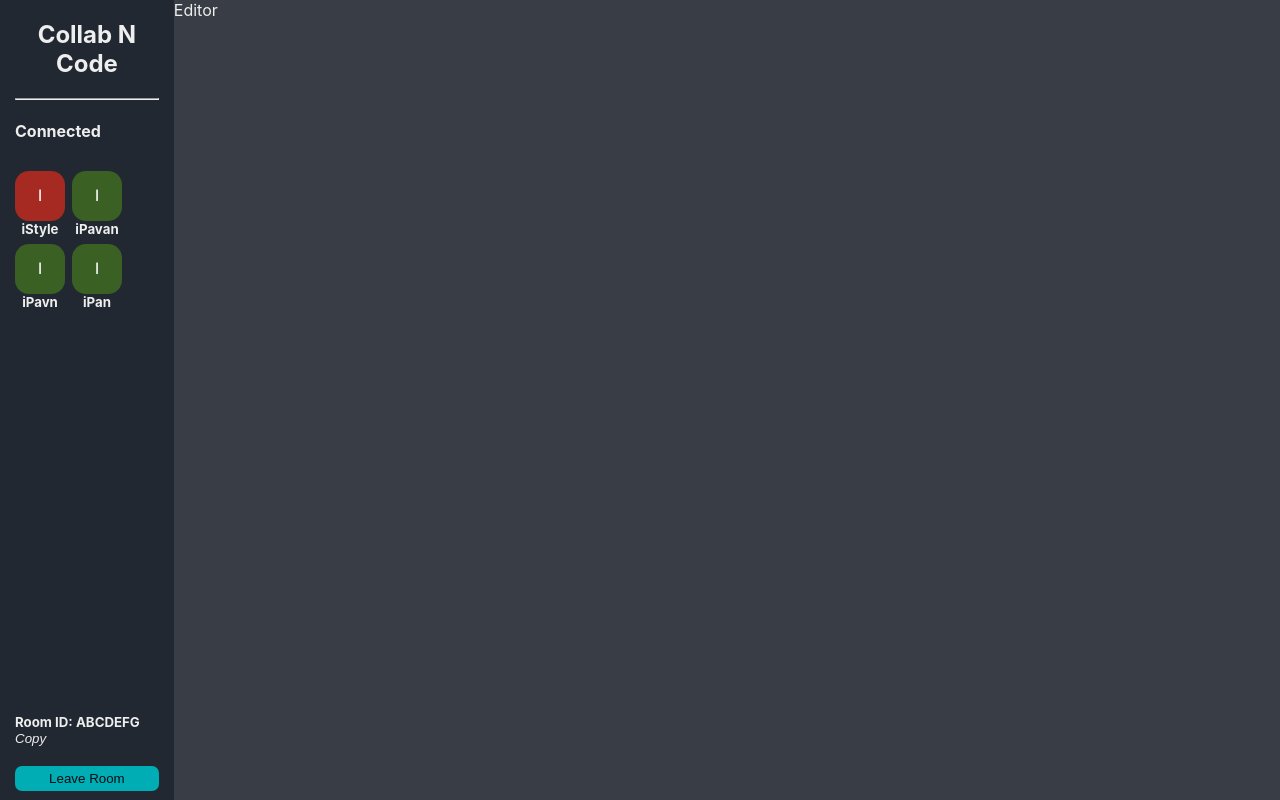
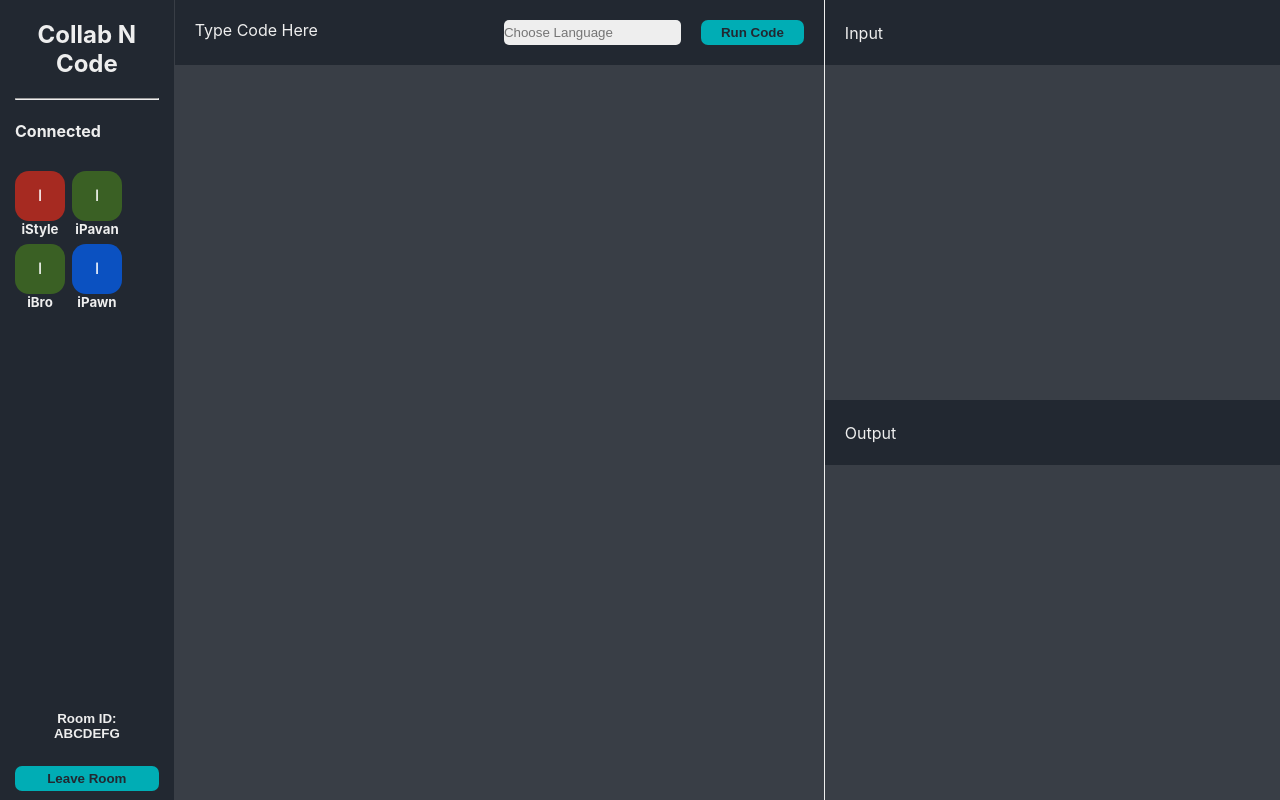
Before and after one commit to kpsr01/CollabNCode, a React (Create React App) app: page /editor/1 in a window 1280 px wide. Built offline with nearby package versions, Linux system fonts and the light colour scheme.

Commit message:
made changes to editor component. added place to type,input and output

```diff
--- a/package.json
+++ b/package.json
@@ -5,6 +5,8 @@
   "dependencies": {
     "@emotion/react": "^11.13.3",
     "@emotion/styled": "^11.13.0",
+    "@fortawesome/fontawesome-svg-core": "^6.6.0",
+    "@fortawesome/react-fontawesome": "^0.2.2",
     "@mui/icons-material": "^6.0.0",
     "@mui/material": "^6.0.0",
     "@testing-library/jest-dom": "^5.17.0",
--- a/src/pages/Editor/Editor.css
+++ b/src/pages/Editor/Editor.css
@@ -2,12 +2,6 @@
 {
   display: flex;
   height: 100vh;
-}
-
-.editor
-{
-  background-color: #393E46;
-  width: 100%;
 }
 
 .logo
@@ -20,6 +14,7 @@
   height: 100vh;
   width: 13%;
   padding: 0px 15px;
+  border-right: 1px solid #393E46;
 }
 
 .connectedlist
@@ -37,7 +32,8 @@
   border: none;
   color: #EEEEEE;
   margin: 0;
-  padding: 0;
+  font-weight: 700;
+  padding: 5px 10px;
   cursor: pointer;
 }
 
@@ -48,7 +44,8 @@
   border: none;
   border-radius: 7px;
   background-color: #00ADB5;
-  color: #040D12;
+  color: #222831;
+  font-weight: 700;
   cursor: pointer;
 }
 
@@ -66,3 +63,68 @@
   display: flex;
   flex-direction: column;
 }
+
+.editor
+{
+  background-color: #393E46;
+  width: 100%;
+  display: grid;
+  grid-template-columns: 1fr 0.7fr;
+}
+
+.typecode
+{
+  border-right: 1px solid #EEEEEE;
+}
+
+.input-output
+{
+  display: grid;
+  grid-template-rows: 1fr 1fr;
+  align-content: center;
+}
+
+.header
+{
+  background-color: #222831;
+  padding: 20px;
+}
+
+.editor-header
+{
+  display: flex;
+  justify-content: space-between;
+}
+
+.editor-header p
+{
+  margin: 0;
+}
+
+.input-p,.output-p
+{
+  margin: 2.5px 0px 2.5px 0px;
+}
+
+.editor-header-comps input
+{
+  margin: 0;
+  padding: 0;
+}
+
+.editor-header-comps
+{
+  display: flex;
+  gap: 20px;
+}
+
+.runcode
+{
+  padding: 5px 20px;
+  border: none;
+  border-radius: 7px;
+  background-color: #00ADB5;
+  color: #222831;
+  font-weight: 700;
+  cursor: pointer;
+}
--- a/src/pages/Editor/Editor.jsx
+++ b/src/pages/Editor/Editor.jsx
@@ -1,13 +1,14 @@
 import React, {useState} from 'react'
 import './Editor.css'
 import Connected from '../../components/Connected';
+
 
 function Editor() {
   const [connectedlist,setconnectedlist] =useState([
     {userID: 1, userName: 'iStyle'},
     {userID: 2, userName: 'iPavan'},
-    {userID: 3, userName: 'iPavn'},
-    {userID: 4, userName: 'iPan'},
+    {userID: 3, userName: 'iBro'},
+    {userID: 4, userName: 'iPawn'},
   ]);
   return (
     <div className='editorpage'>
@@ -25,14 +26,36 @@ function Editor() {
               ))}
             </div>
             <div className="btns">
-              <h5>Room ID: ABCDEFG <span><button className='copy'><i>Copy</i></button></span></h5>
+              <button className='copy'>Room ID: ABCDEFG</button>
               <button className='leave'>Leave Room</button>
             </div>
           </div>
         </div>
       </div>
       <div className="editor">
-        Editor
+        <div className="typecode">
+          <div className="header editor-header">
+            <div className="editorname">
+              <p>Type Code Here</p>
+            </div>
+            <div className="editor-header-comps">
+              <input type="text" placeholder='Choose Language' />
+              <button className='runcode'>Run Code</button>
+            </div>
+          </div>
+        </div>
+        <div className="input-output">
+          <div className="input">
+            <div className="header input-header">
+              <p className='input-p'>Input</p>
+            </div>
+          </div>
+          <div className="output">
+            <div className="header output-header">
+              <p className='output-p'>Output</p>
+            </div>
+          </div>
+        </div>
       </div>
     </div>
   )
```
Also changed, not shown: 1 other file (tests, documents, lock files or other folders).
